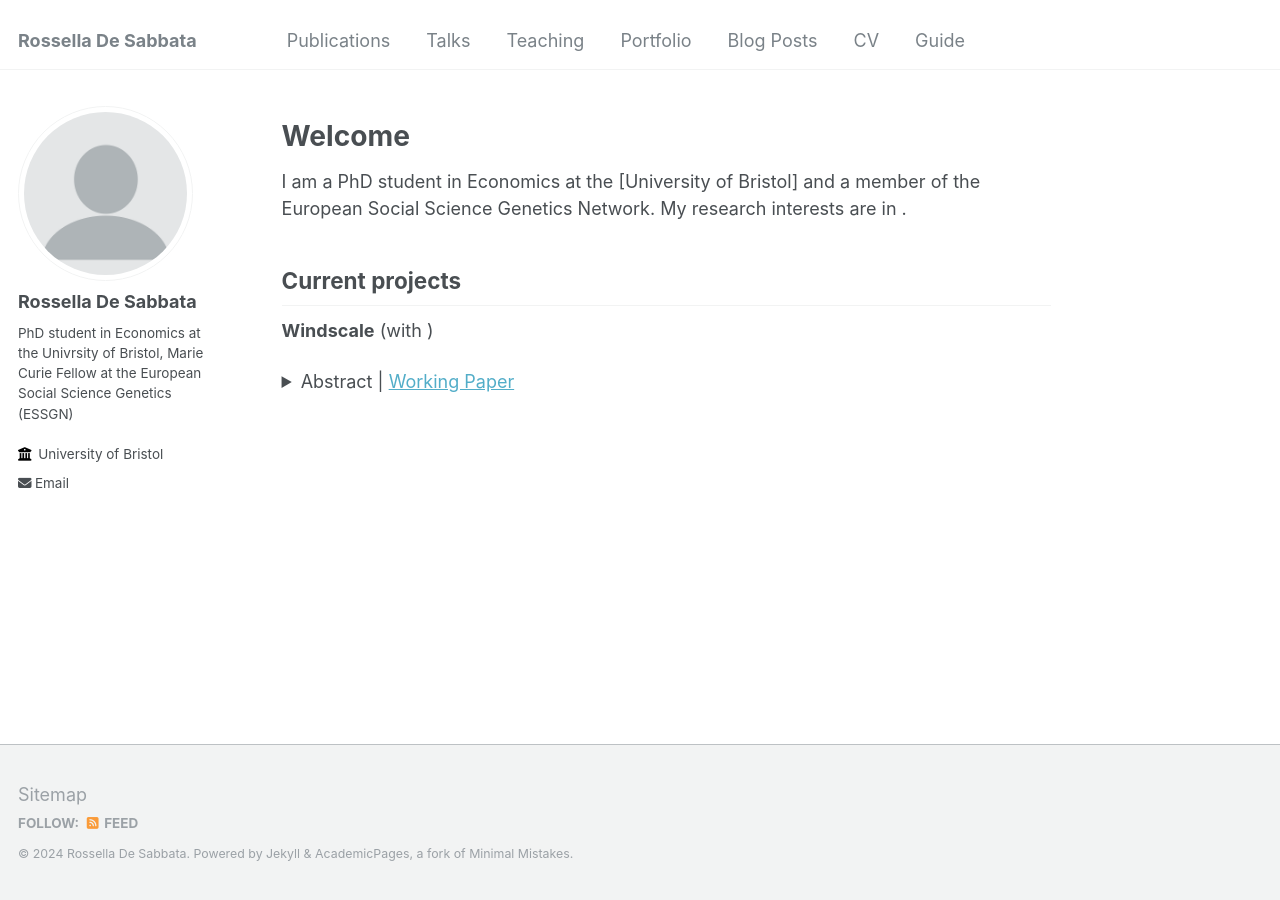
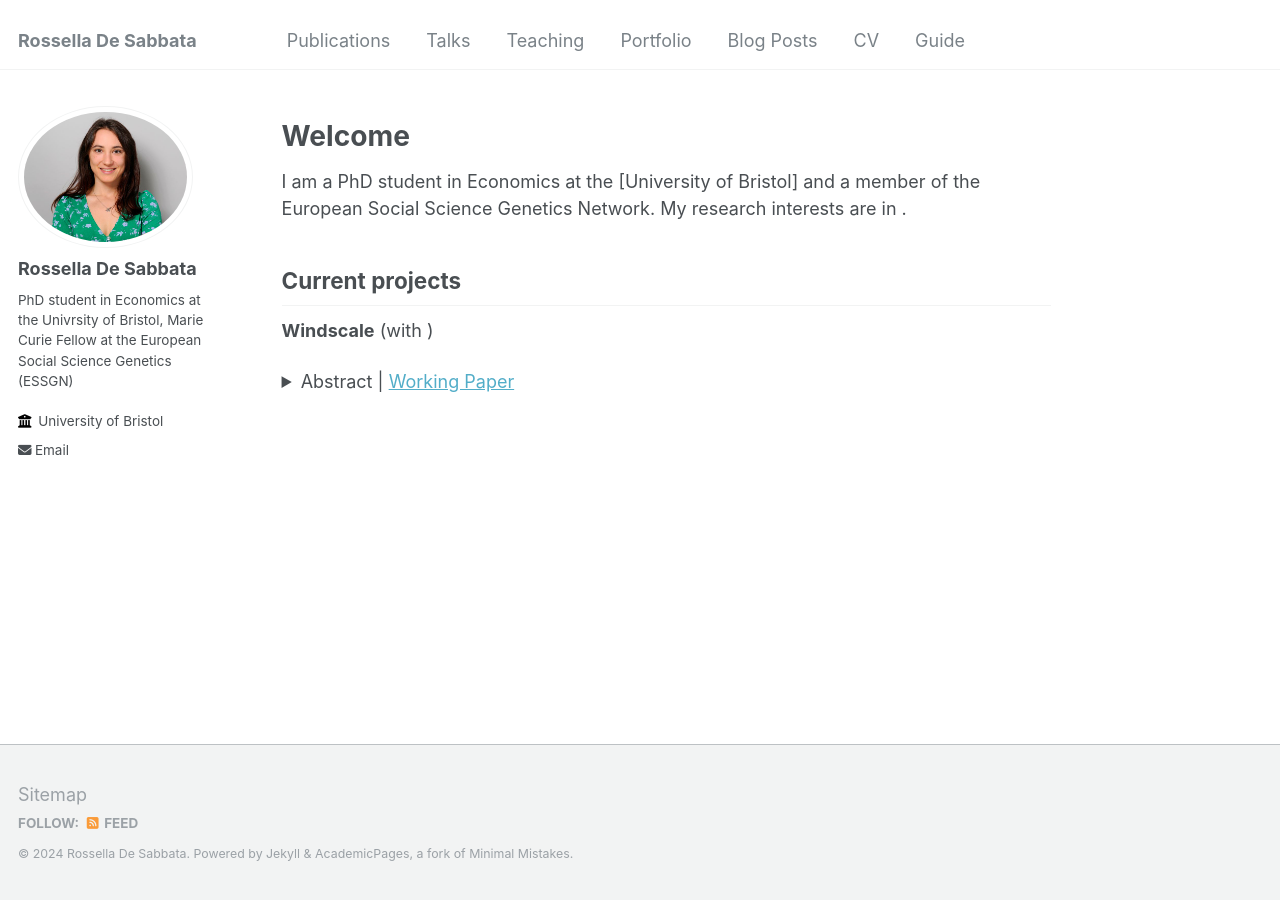
Before and after one commit to rosselladesabbata/rosselladesabbata.github.io, a Jekyll site: the page built from _pages/about.md, in a window 1280 px wide. Built offline with Jekyll 4.4.1, drawn with Linux system fonts in a browser that asks for light colours.

Commit message:
Update _config.yml

```diff
--- a/_config.yml
+++ b/_config.yml
@@ -21,7 +21,7 @@ repository               : "rossdesa/rosselladesabbata.github.io"
 #               Additional customization can be done by editing /_includes/author-profile.html
 author:
   # Biographic information
-  avatar           : "profile.png"
+  avatar           : "rossellaportrait.jpeg"
   name             : "Rossella De Sabbata"
   pronouns         : # example: "she/her"
   bio              : "PhD student in Economics at the Univrsity of Bristol, Marie Curie Fellow at the European Social Science Genetics (ESSGN)"
```
